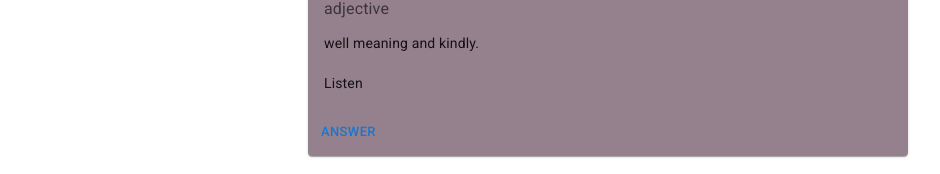
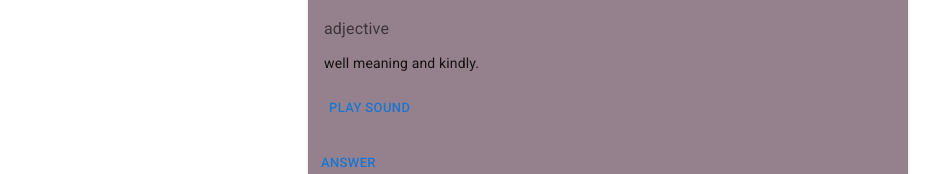
Before and after one commit to philculling/lingua_amore, a React (Create React App) app: page /spanish in a window 1280 px wide. Shown: the part 376-550 px from the top of the page, without its empty margins (32-972 px from the left). Built offline with nearby package versions, Linux system fonts and the light colour scheme.

Commit message:
try to add sound file (not yet working)

```diff
--- a/package.json
+++ b/package.json
@@ -11,6 +11,7 @@
     "@testing-library/jest-dom": "^5.16.5",
     "@testing-library/react": "^13.4.0",
     "@testing-library/user-event": "^13.5.0",
+    "howler": "^2.2.3",
     "react": "^18.2.0",
     "react-dom": "^18.2.0",
     "react-quiz-component": "^0.5.1",
--- a/src/components/Flashcard.jsx
+++ b/src/components/Flashcard.jsx
@@ -6,8 +6,12 @@ import CardContent from '@mui/material/CardContent';
 import Button from '@mui/material/Button';
 import Typography from '@mui/material/Typography';
 
+function Flashcard(props) {
 
-function Flashcard(props) {
+  function play() {
+    new Audio(props.frenchwav).play()
+  }
+
   return (
     <Box sx={{display: "flex", justifyContent: "center", alignItems: "center"}}>
         <Card sx={{ margin: 5, flexGrow: 1, bgcolor: "#95818d", maxWidth: "sm", maxHeight: "100%" }}>
@@ -15,6 +19,7 @@ function Flashcard(props) {
               <Typography variant="h5" component="div">
               {props.name}
               </Typography>
+              <img src={props.picture}></img>
               <Typography sx={{ mb: 1.5 }} color="text.secondary">
               adjective
               </Typography>
@@ -22,7 +27,8 @@ function Flashcard(props) {
               well meaning and kindly.
               <br></br>
               <br></br>
-              <a href={props.frenchwav}>Listen</a>
+              <Button size="small" onClick={play}>Play Sound</Button>
+              {/* <a href={props.frenchwav}>Listen</a> */}
               </Typography>
           </CardContent>
           <CardActions>
--- a/src/components/French.json
+++ b/src/components/French.json
@@ -6,7 +6,8 @@
       "english": "red",
       "french": "rouge",
       "englishwav": "",
-      "frenchwav": "https://drive.google.com/file/d/17K6lSsUtxrap3gTsmA-V7uz1quYWQmIt/view?usp=sharing"
+      "frenchwav": "https://drive.google.com/file/d/17K6lSsUtxrap3gTsmA-V7uz1quYWQmIt/view?usp=sharing",
+      "picture": ""
     },
     {
         "id": 2,
--- a/src/components/pages/Spanish.js
+++ b/src/components/pages/Spanish.js
@@ -10,7 +10,6 @@ function Spanish() {
   function handleNextItem() {
     setCurrentIndex((currentIndex + 1) % frenchData.length);
   }
-
 
   const currentItem = frenchData[currentIndex];
 
@@ -31,6 +30,8 @@ function Spanish() {
               id={currentItem.id}
               key={currentItem.id}
               name={currentItem.french}
+              frenchwav={currentItem.frenchwav}
+              picture={currentItem.picture}
             />
         }
     </div>
```
Also changed, not shown: 2 other files (tests, documents, lock files or other folders).
